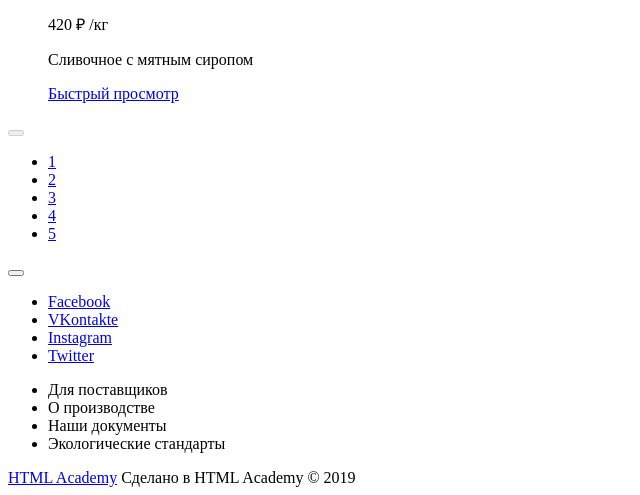
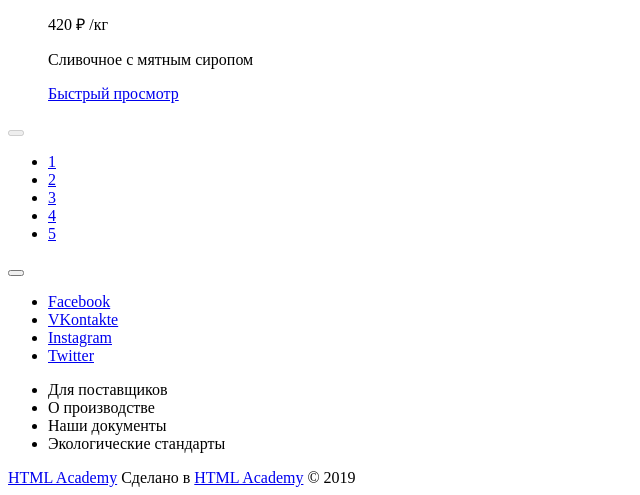
Before and after one commit to MariaSarbaj/174891-gllacy-28, a plain HTML site: page catalog.html in a window 1280 px wide. Shown: the part 2096-2591 px from the top of the page, without its empty margins (0-640 px from the left). Drawn offline with Linux system fonts and the light colour scheme.

Commit message:
Pages Layout v1.1

```diff
--- a/catalog.html
+++ b/catalog.html
@@ -394,7 +394,7 @@
 
       <div class="dev-wrapper">
         <a href="https://htmlacademy.ru/intensive/htmlcss" target="_blank">HTML Academy</a>
-        <span class="dev-author">Сделано в HTML Academy © 2019</span>
+        <span class="dev-author">Сделано в <a href="https://htmlacademy.ru/intensive/htmlcss" target="_blank">HTML Academy</a> © 2019</span>
       </div>
     </div>
   </footer>
```
